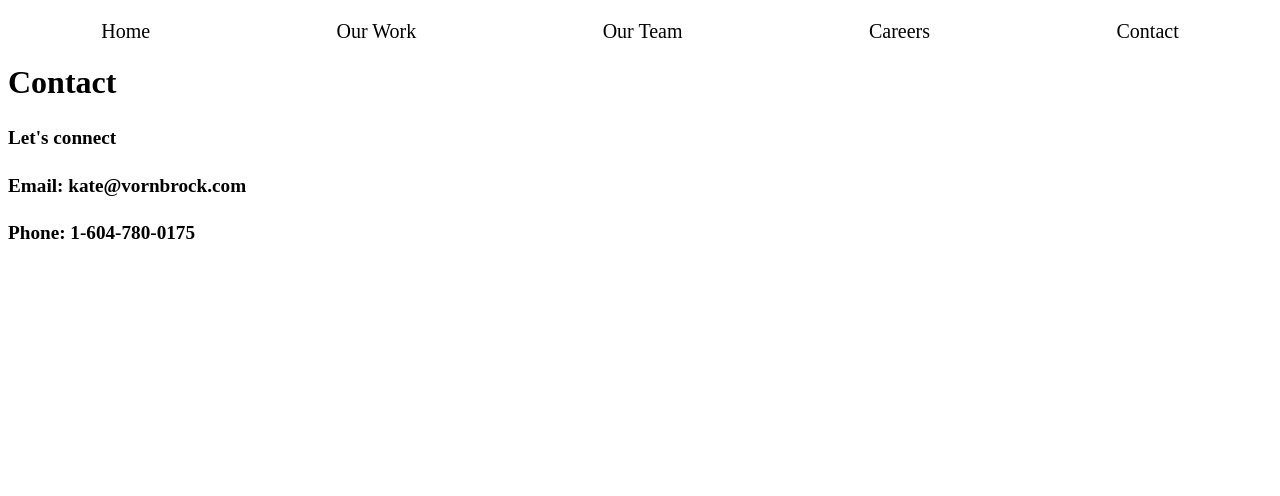
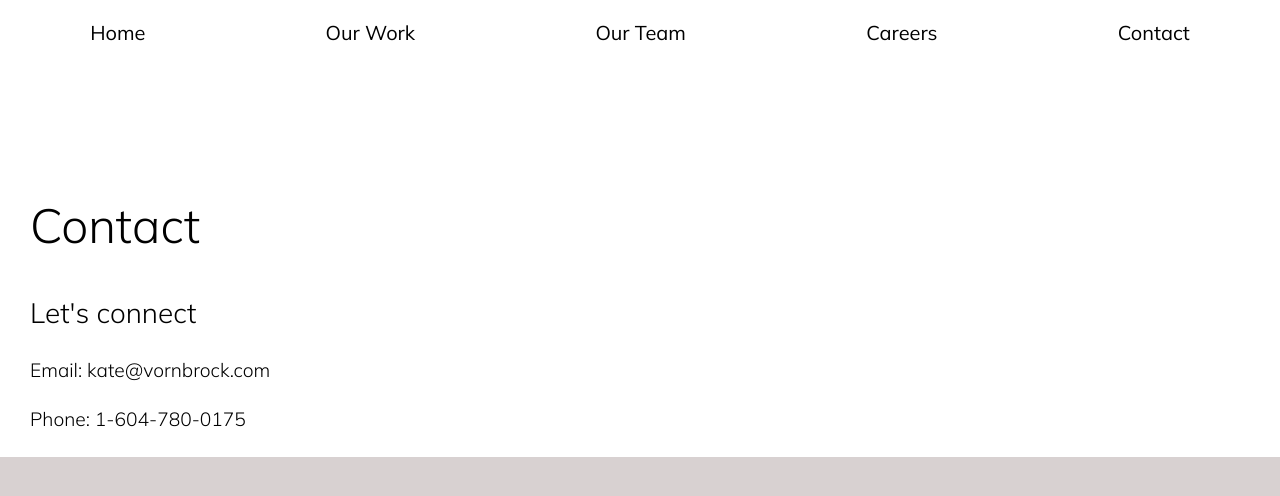
Before and after one commit to HouliHeeler/Vornbrock, a React (Create React App) app: page /Contact in a window 1280 px wide. Shown: the top 496 px of the page. Built offline with nearby package versions, Linux system fonts and the light colour scheme.

Commit message:
fill out Contact page

```diff
--- a/src/App.css
+++ b/src/App.css
@@ -1,6 +1,5 @@
 .App {
   text-align: center;
-  font-family: 'mulish';
 }
 
 .App-logo {
@@ -36,6 +35,12 @@
   to {
     transform: rotate(360deg);
   }
+}
+
+body {
+  font-family: 'mulish';
+  margin: 0;
+  padding: 0;
 }
 
 .teamImages {
@@ -173,3 +178,33 @@ a {
   margin: 7px;
   line-height: 1.5;
 }
+
+.contactPage {
+  margin: 0;
+  padding: 0;
+}
+
+.contactBlurb {
+  margin: 150px 0 0 30px;
+}
+
+.contactBlurb > h4, .contactBlurb > h3 {
+  font-weight: 300;
+}
+
+.contactBlurb > h3 {
+  font-size: 28px;
+}
+
+.contactBlurb > h1 {
+  font-size: 48px;
+  font-weight: 300;
+}
+
+.contactForm {
+  background-color: rgb(216, 209, 209);
+  margin: 0;
+  padding: 0;
+  min-width: 100%;
+  min-height: 400px;
+}
--- a/src/pages/Careers.js
+++ b/src/pages/Careers.js
@@ -37,7 +37,7 @@ const Careers = () => {
           <li>Excellent communication &amp; listening skills</li>
           <li>Ability to adapt to a fast-paced environment</li>
         </ul>
-        <span class='careerNote'>Please forward resumes and pdf portfolios to: kate@vornbrock.com</span>
+        <span class='careerNote'>Please forward resumes and pdf portfolios to: <a href="mailto:kate@vornbrock.com">kate@vornbrock.com</a></span>
         <span class='careerNote'>Please note that only those selected for an interview will be contacted.</span>
       </section>
     </div>
--- a/src/pages/Contact.js
+++ b/src/pages/Contact.js
@@ -2,11 +2,16 @@ import React from 'react';
 
 const Contact = () => {
   return (
-    <div>
-      <h1>Contact</h1>
-      <h4>Let's connect</h4>
-      <h4>Email: kate@vornbrock.com</h4>
-      <h4>Phone: 1-604-780-0175</h4>
+    <div class="contactPage">
+      <section class="contactBlurb">
+        <h1>Contact</h1>
+        <h3>Let's connect</h3>
+        <h4>Email: <a href="mailto:kate@vornbrock.com">kate@vornbrock.com</a></h4>
+        <h4>Phone: <a href="tel:1-604-780-0175">1-604-780-0175</a></h4>
+      </section>
+      <section class="contactForm">
+
+      </section>
     </div>
   );
 };
```
